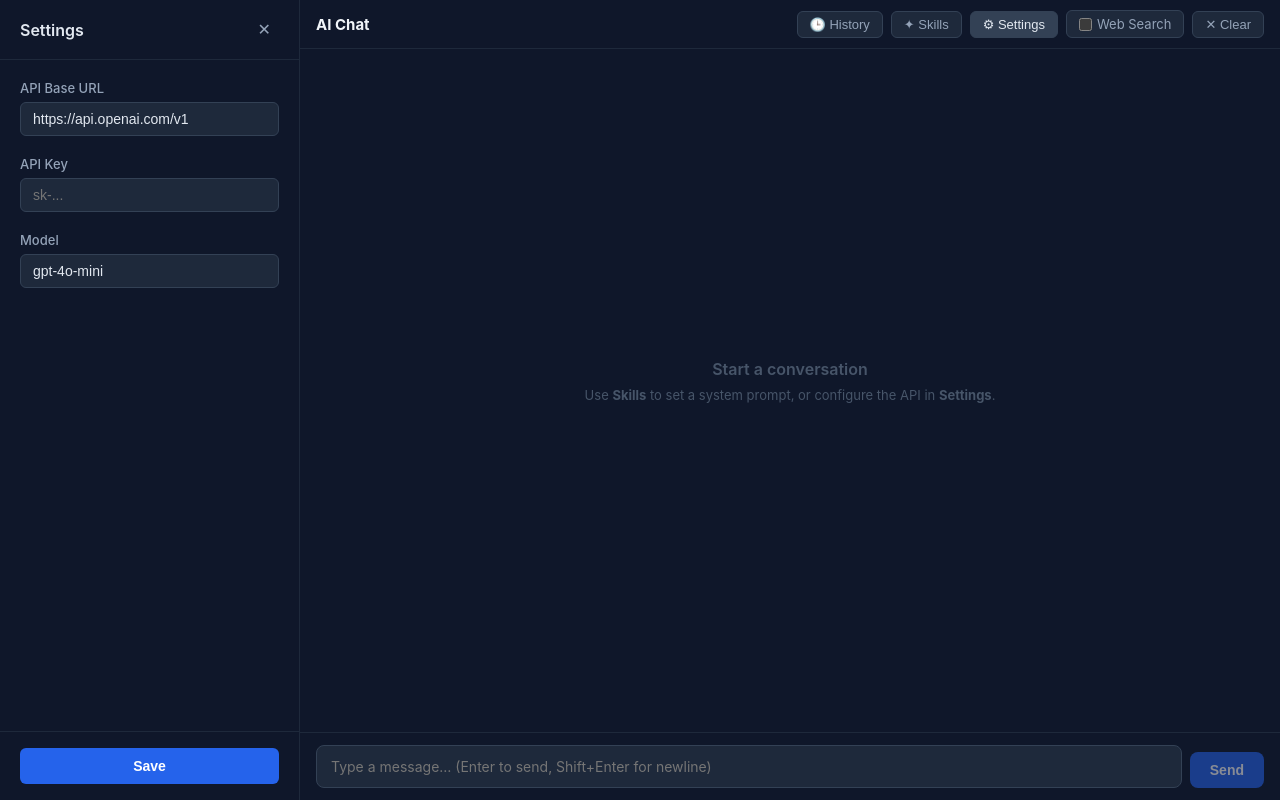
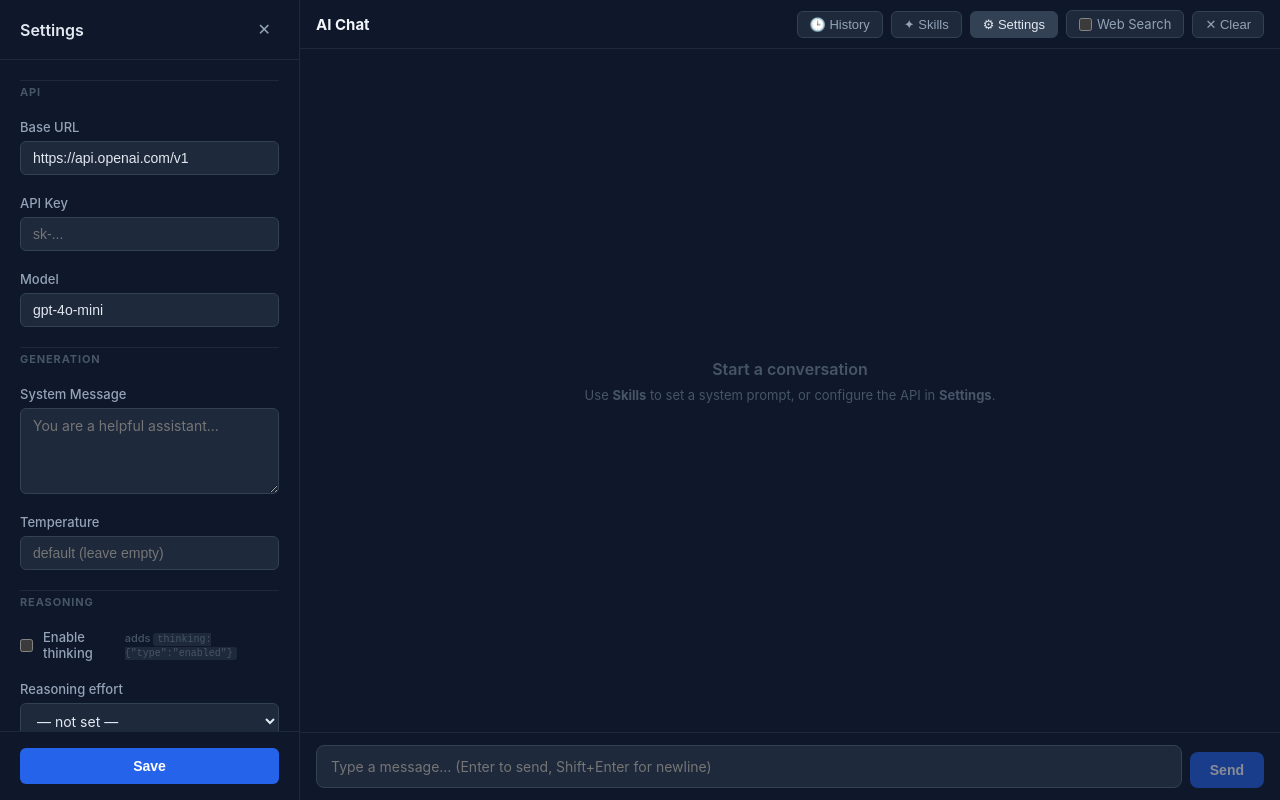
Before and after one commit to xlbbb-cn/ai-chat, a React (Vite) app: page / in a window 1280 px wide. Both pictures are taken after a click on the button "⚙ Settings". Built offline with nearby package versions, Linux system fonts and the light colour scheme.

Commit message:
feat: enhance AppConfig and SettingsPanel with new configuration options for chat generation

```diff
--- a/src/App.tsx
+++ b/src/App.tsx
@@ -39,7 +39,9 @@ export default function App() {
     setStreaming(true);
     setError(null);
 
-    const history = [...messages, userMsg].map((m) => ({ role: m.role, content: m.content }));
+    const history = [...messages, userMsg]
+      .filter((m) => !m.streaming)
+      .map((m) => ({ role: m.role, content: m.content }));
 
     saveHistory(sessionId, "user", text);
 
@@ -116,7 +118,12 @@ export default function App() {
           {sidebar === "history" && (
             <HistoryPanel
               currentSessionId={sessionId}
-              onLoad={(sid, msgs) => { setMessages(msgs); setSessionId(sid); }}
+              onLoad={(sid, msgs) => {
+                if (cleanupRef.current) { cleanupRef.current(); cleanupRef.current = null; }
+                setStreaming(false);
+                setMessages(msgs);
+                setSessionId(sid);
+              }}
               onClose={() => setSidebar(null)}
             />
           )}
--- a/src/components/ChatMessage.css
+++ b/src/components/ChatMessage.css
@@ -32,7 +32,6 @@
 .message-content {
   font-size: 14px;
   line-height: 1.6;
-  overflow-x: auto;
   min-width: 0;
 }
 
--- a/src/components/SettingsPanel.css
+++ b/src/components/SettingsPanel.css
@@ -63,8 +63,52 @@
   outline: none;
 }
 
-.settings-body input:focus {
+.settings-body textarea,
+.settings-body select {
+  padding: 8px 12px;
+  background: #1e293b;
+  border: 1px solid #334155;
+  border-radius: 6px;
+  color: #e2e8f0;
+  font-size: 14px;
+  font-family: inherit;
+  outline: none;
+  resize: vertical;
+}
+
+.settings-body input:focus,
+.settings-body textarea:focus,
+.settings-body select:focus {
   border-color: #2563eb;
+}
+
+.settings-section-title {
+  font-size: 11px;
+  font-weight: 700;
+  color: #475569;
+  text-transform: uppercase;
+  letter-spacing: 0.08em;
+  padding-top: 4px;
+  border-top: 1px solid #1e293b;
+}
+
+.settings-row {
+  flex-direction: row !important;
+  align-items: center;
+  gap: 10px !important;
+}
+
+.settings-hint {
+  font-size: 11px;
+  color: #475569;
+  margin-left: auto;
+}
+
+.settings-hint code {
+  font-size: 10px;
+  background: #1e293b;
+  padding: 1px 4px;
+  border-radius: 3px;
 }
 
 .settings-footer {
--- a/src/components/SettingsPanel.tsx
+++ b/src/components/SettingsPanel.tsx
@@ -7,12 +7,18 @@ interface Props {
   onClose: () => void;
 }
 
+const defaultConfig: AppConfig = {
+  api_base_url: "https://api.openai.com/v1",
+  api_key: "",
+  model: "gpt-4o-mini",
+  temperature: undefined,
+  enable_thinking: false,
+  reasoning_effort: "",
+  system_message: "",
+};
+
 export function SettingsPanel({ onClose }: Props) {
-  const [config, setConfig] = useState<AppConfig>({
-    api_base_url: "https://api.openai.com/v1",
-    api_key: "",
-    model: "gpt-4o-mini",
-  });
+  const [config, setConfig] = useState<AppConfig>(defaultConfig);
   const [saving, setSaving] = useState(false);
   const [saved, setSaved] = useState(false);
 
@@ -41,8 +47,10 @@ export function SettingsPanel({ onClose }: Props) {
       </div>
 
       <div className="settings-body">
+        <div className="settings-section-title">API</div>
+
         <label>
-          API Base URL
+          Base URL
           <input
             type="text"
             value={config.api_base_url}
@@ -70,6 +78,59 @@ export function SettingsPanel({ onClose }: Props) {
             placeholder="gpt-4o-mini"
           />
         </label>
+
+        <div className="settings-section-title">Generation</div>
+
+        <label>
+          System Message
+          <textarea
+            rows={4}
+            value={config.system_message ?? ""}
+            onChange={(e) => setConfig({ ...config, system_message: e.target.value })}
+            placeholder="You are a helpful assistant…"
+          />
+        </label>
+
+        <label>
+          Temperature
+          <input
+            type="number"
+            min={0}
+            max={2}
+            step={0.05}
+            value={config.temperature ?? ""}
+            onChange={(e) => {
+              const v = e.target.value;
+              setConfig({ ...config, temperature: v === "" ? undefined : parseFloat(v) });
+            }}
+            placeholder="default (leave empty)"
+          />
+        </label>
+
+        <div className="settings-section-title">Reasoning</div>
+
+        <label className="settings-row">
+          <input
+            type="checkbox"
+            checked={config.enable_thinking ?? false}
+            onChange={(e) => setConfig({ ...config, enable_thinking: e.target.checked })}
+          />
+          Enable thinking
+          <span className="settings-hint">adds <code>thinking: &#123;"type":"enabled"&#125;</code></span>
+        </label>
+
+        <label>
+          Reasoning effort
+          <select
+            value={config.reasoning_effort ?? ""}
+            onChange={(e) => setConfig({ ...config, reasoning_effort: e.target.value })}
+          >
+            <option value="">— not set —</option>
+            <option value="low">low</option>
+            <option value="medium">medium</option>
+            <option value="high">high</option>
+          </select>
+        </label>
       </div>
 
       <div className="settings-footer">
--- a/src/types.ts
+++ b/src/types.ts
@@ -9,6 +9,10 @@ export interface AppConfig {
   api_base_url: string;
   api_key: string;
   model: string;
+  temperature?: number;
+  enable_thinking?: boolean;
+  reasoning_effort?: string;
+  system_message?: string;
 }
 
 export interface Skill {
```
Also changed, not shown: 1 other file (tests, documents, lock files or other folders).
